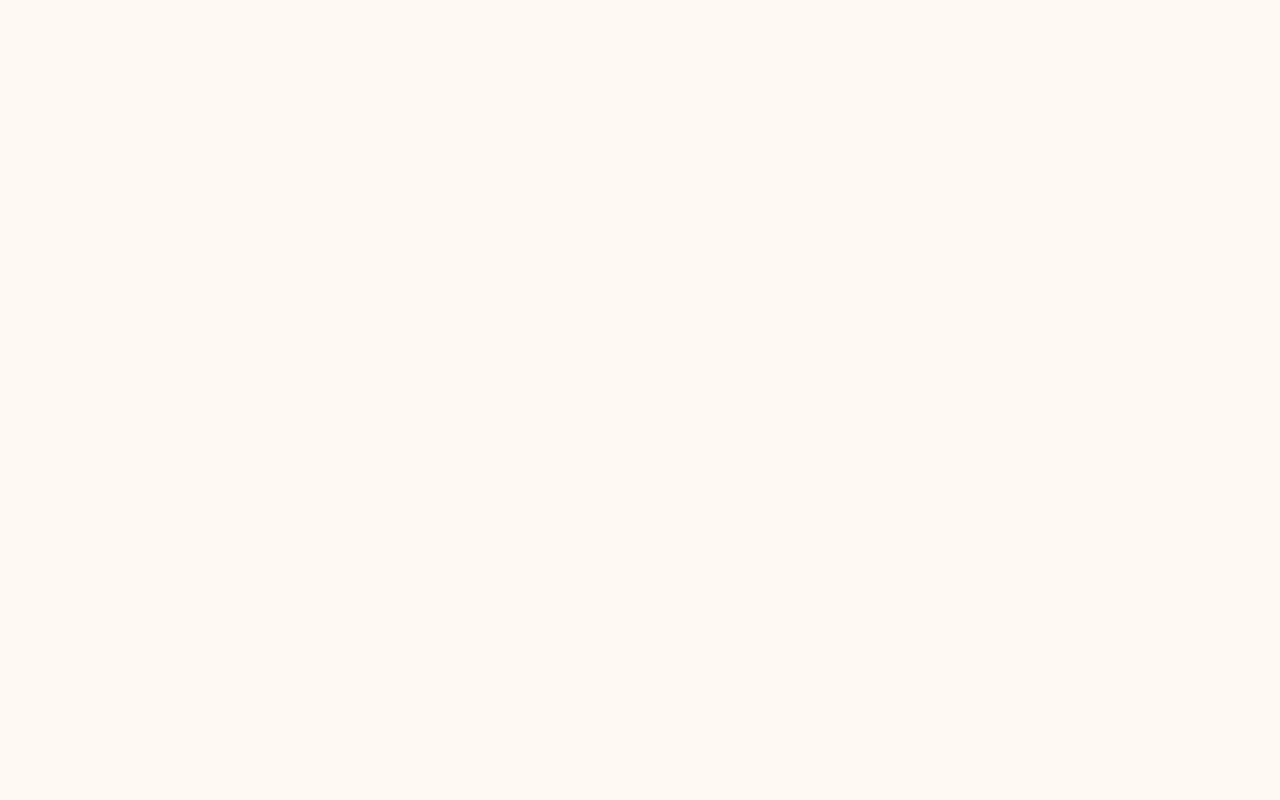
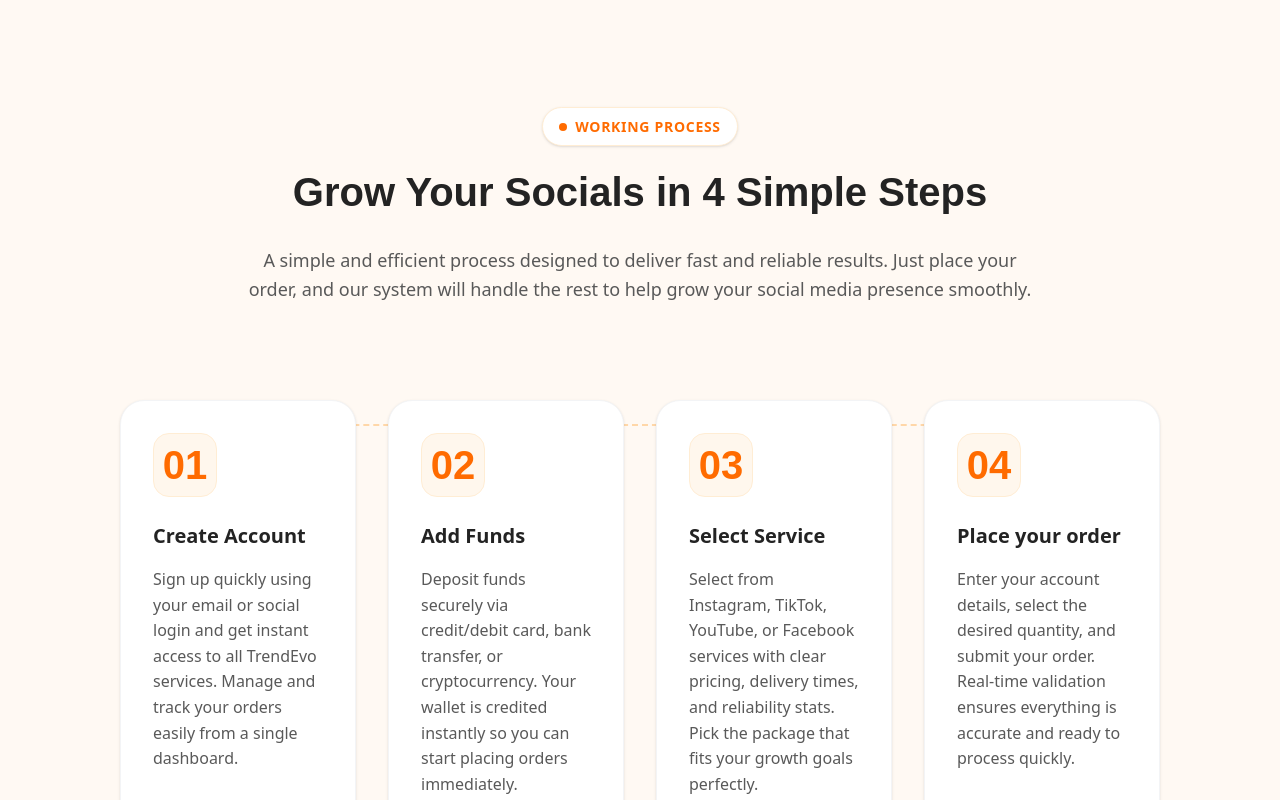
Before and after one commit to kazi-Samin/SMM-Panel, a Next.js app: page / in a window 1280 px wide. Shown: the part 2640-3440 px from the top of the page. Before the commit the page ends 2619 px from the top, so only its background shows below. Built offline with nearby package versions, Linux system fonts and the light colour scheme; a web font is replaced by a local one.

Commit message:
feat: add growth process and payment sections

```diff
--- a/src/app/page.js
+++ b/src/app/page.js
@@ -3,6 +3,8 @@ import Hero from "@/components/sections/Hero";
 import Statistics from "@/components/sections/Statistics";
 import Services from "@/components/sections/Services";
 import FacebookMarketing from "@/components/sections/FacebookMarketing";
+import GrowthProcess from "@/components/sections/GrowthProcess";
+import PaymentMethods from "@/components/sections/PaymentMethods";
 
 export default function Home() {
   return (
@@ -12,6 +14,8 @@ export default function Home() {
       <Statistics />
       <Services />
       <FacebookMarketing />
+      <GrowthProcess />
+      <PaymentMethods />
     </main>
   );
 }
--- /dev/null
+++ b/src/components/sections/GrowthProcess.jsx
@@ -0,0 +1,69 @@
+import React from 'react';
+
+const steps = [
+  {
+    num: "01",
+    title: "Create Account",
+    desc: "Sign up quickly using your email or social login and get instant access to all TrendEvo services. Manage and track your orders easily from a single dashboard."
+  },
+  {
+    num: "02",
+    title: "Add Funds",
+    desc: "Deposit funds securely via credit/debit card, bank transfer, or cryptocurrency. Your wallet is credited instantly so you can start placing orders immediately."
+  },
+  {
+    num: "03",
+    title: "Select Service",
+    desc: "Select from Instagram, TikTok, YouTube, or Facebook services with clear pricing, delivery times, and reliability stats. Pick the package that fits your growth goals perfectly."
+  },
+  {
+    num: "04",
+    title: "Place your order",
+    desc: "Enter your account details, select the desired quantity, and submit your order. Real-time validation ensures everything is accurate and ready to process quickly."
+  }
+];
+
+export default function GrowthProcess() {
+  return (
+    <section className="w-full bg-[#FFF9F3] py-24 md:py-32">
+      <div className="max-w-[1440px] mx-auto px-6 md:px-12 xl:px-[120px]">
+        {/* Header */}
+        <div className="flex flex-col items-center text-center mb-16 md:mb-24">
+          <div className="inline-flex items-center gap-2 px-4 py-2 rounded-full bg-white border border-orange-100 text-primary font-inter font-semibold text-[14px] uppercase tracking-wider mb-4 shadow-sm">
+            <span className="w-2 h-2 rounded-full bg-primary" />
+            WORKING PROCESS
+          </div>
+          <h2 className="font-switzer font-bold text-[32px] md:text-[36px] lg:text-[40px] text-text-main mb-6">
+            Grow Your Socials in 4 Simple Steps
+          </h2>
+          <p className="font-inter font-medium text-[16px] md:text-[18px] leading-[1.6] text-text-muted max-w-[800px]">
+            A simple and efficient process designed to deliver fast and reliable results. Just place your order, and our system will handle the rest to help grow your social media presence smoothly.
+          </p>
+        </div>
+
+        {/* Steps Grid */}
+        <div className="grid grid-cols-1 md:grid-cols-2 lg:grid-cols-4 gap-6 md:gap-8 relative">
+          {/* Connector Line for Desktop */}
+          <div className="hidden lg:block absolute top-[24px] left-[10%] right-[10%] h-[2px] bg-gradient-to-r from-orange-100 via-orange-300 to-orange-100 border-dashed border-2 border-transparent border-t-orange-200" />
+
+          {steps.map((step, idx) => (
+            <div key={idx} className="relative bg-white rounded-3xl p-8 border border-gray-100 shadow-sm hover:shadow-md transition-shadow group">
+              {/* Step Number Badge */}
+              <div className="w-16 h-16 rounded-2xl bg-orange-50 text-primary font-switzer font-bold text-[32px] md:text-[40px] flex items-center justify-center mb-6 border border-orange-100 group-hover:bg-primary group-hover:text-white transition-colors relative z-10">
+                {step.num}
+              </div>
+
+              <h3 className="font-inter font-semibold text-[20px] text-text-main mb-4">
+                {step.title}
+              </h3>
+
+              <p className="font-inter font-medium text-[15px] md:text-[16px] leading-[1.6] text-text-muted">
+                {step.desc}
+              </p>
+            </div>
+          ))}
+        </div>
+      </div>
+    </section>
+  );
+}
--- /dev/null
+++ b/src/components/sections/PaymentMethods.jsx
@@ -0,0 +1,61 @@
+import React from 'react';
+
+const paymentMethods = [
+  "Google Pay",
+  "Mastercard",
+  "PayPal",
+  "Apple Pay",
+  "Visa",
+  "Bkash"
+];
+
+export default function PaymentMethods() {
+  return (
+    <section className="w-full bg-white py-24 md:py-32 relative overflow-hidden">
+      {/* Huge Background Text */}
+      <div className="absolute top-1/2 left-1/2 -translate-x-1/2 -translate-y-1/2 w-full text-center pointer-events-none select-none overflow-hidden opacity-5 z-0">
+        <h2 className="font-bricolage font-bold text-[120px] md:text-[200px] leading-none whitespace-nowrap text-gray-900">
+          Multiple Payments
+        </h2>
+      </div>
+
+      <div className="max-w-[1440px] mx-auto px-6 md:px-12 xl:px-[120px] relative z-10">
+        <div className="flex flex-col lg:flex-row items-center gap-16 lg:gap-24">
+
+          {/* Left Content */}
+          <div className="w-full lg:w-1/2 flex flex-col justify-center text-center lg:text-left">
+            <div className="inline-flex items-center justify-center lg:justify-start gap-2 px-4 py-2 rounded-full bg-orange-50 text-primary font-inter font-semibold text-[14px] uppercase tracking-wider mb-6 border border-orange-100 w-fit mx-auto lg:mx-0">
+              <span className="w-2 h-2 rounded-full bg-primary animate-pulse" />
+              Payment Methods
+            </div>
+
+            <h2 className="font-switzer font-bold text-[32px] md:text-[36px] lg:text-[40px] text-text-main mb-6 leading-[1.2]">
+              Multiple Payment Methods
+            </h2>
+
+            <p className="font-inter font-normal text-[16px] md:text-[18px] leading-[1.6] text-text-muted">
+              We accept Visa, Mastercard, American Express, Bkash, Nagad, Rocket, and more, so you are never stuck at checkout. Deposits are instant, and you can start with as little as $1, which means there is no reason to wait before placing your first order.
+            </p>
+          </div>
+
+          {/* Right Visual/Logos */}
+          <div className="w-full lg:w-1/2 relative">
+            <div className="absolute inset-0 bg-orange-400/5 blur-[100px] rounded-full mix-blend-multiply" />
+
+            <div className="grid grid-cols-2 sm:grid-cols-3 gap-6 md:gap-8 relative z-10">
+              {paymentMethods.map((method, idx) => (
+                <div key={idx} className="bg-white border border-gray-100 shadow-sm hover:shadow-md hover:border-primary/30 transition-all rounded-2xl p-6 h-32 flex items-center justify-center group relative overflow-hidden">
+                  <div className="absolute inset-0 bg-gradient-to-br from-orange-50 to-transparent opacity-0 group-hover:opacity-100 transition-opacity" />
+                  <span className="font-inter font-bold text-gray-400 group-hover:text-primary transition-colors text-lg relative z-10">
+                    {method}
+                  </span>
+                </div>
+              ))}
+            </div>
+          </div>
+
+        </div>
+      </div>
+    </section>
+  );
+}
```
